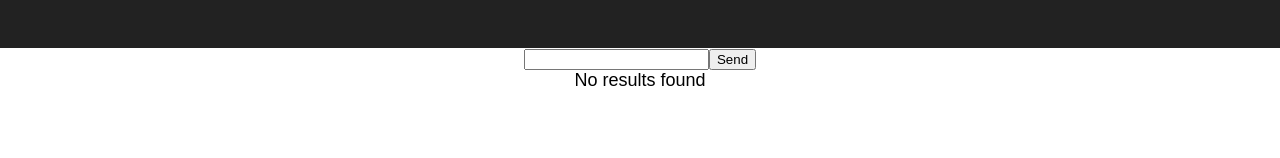
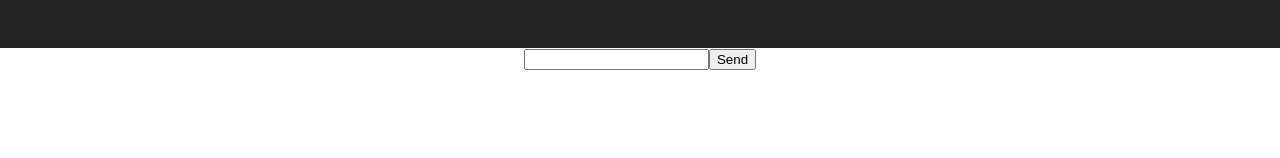
Before and after one commit to stuk88/rauxa-fe-challenge, a React (Create React App) app: page / in a window 1280 px wide. Shown: the part 142-300 px from the top of the page. Built offline with nearby package versions, Linux system fonts and the light colour scheme.

Commit message:
hide not results before search

```diff
--- a/src/App.js
+++ b/src/App.js
@@ -91,7 +91,7 @@ class App extends Component {
             </div>
 
             ||
-              <div>No results found</div>
+              this.state.searched && <div>No results found</div>
           }
         </div>
       </div>
```
